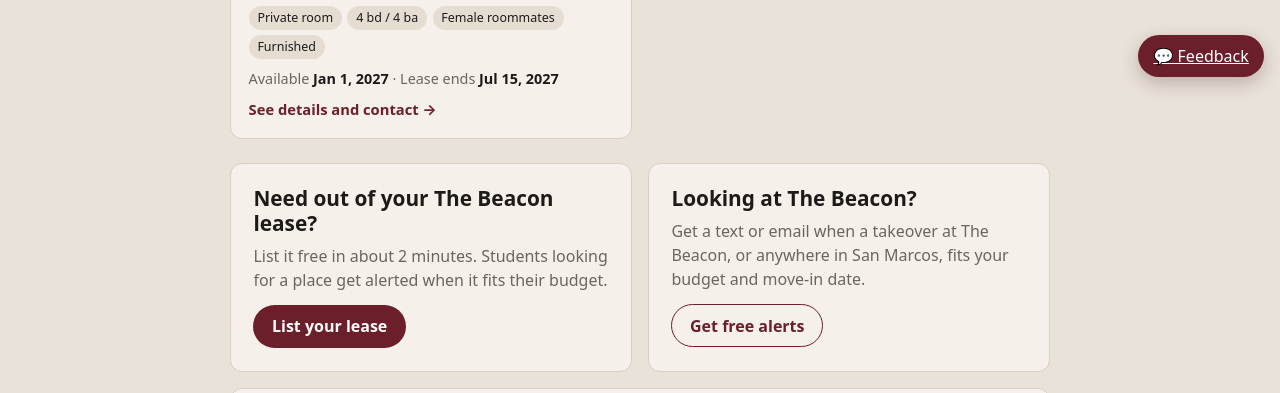
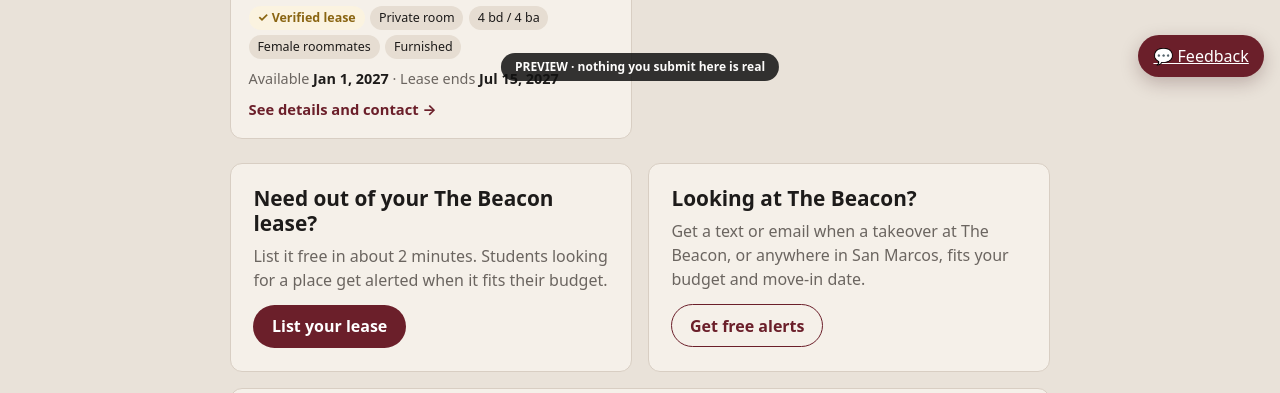
Before and after one commit to braydonladams-dot/Takeoversmtx, a plain HTML site: page lease-takeover/beacon.html in a window 1280 px wide. Shown: the part 707-1100 px from the top of the page. Drawn offline with Linux system fonts and the light colour scheme; no server answers.

Commit message:
Add preview safety switch (no-op on takeoversmtx.com) and vercel.json for the v2 preview
Co-Authored-By: Claude Opus 5.5 <noreply@anthropic.com>

```diff
--- a/lease-takeover/beacon.html
+++ b/lease-takeover/beacon.html
@@ -14,6 +14,7 @@
   <meta property="og:image" content="https://takeoversmtx.com/og-image.png">
   <meta name="twitter:card" content="summary_large_image">
   <link rel="stylesheet" href="/styles.css?v=1794810021">
+  <script src="/preview.js"></script>
   <script data-goatcounter="https://takeoversmtx.goatcounter.com/count" async src="//gc.zgo.at/count.js"></script>
   <script type="application/ld+json">{"@context":"https://schema.org","@type":"FAQPage","mainEntity":[{"@type":"Question","name":"How do I get out of my The Beacon lease?","acceptedAnswer":{"@type":"Answer","text":"Ask the The Beacon leasing office whether your lease can be transferred to someone else and what the transfer fee is. Then list your lease free on Takeover SMTX. Students looking for a place get alerted when it fits their budget and contact you directly. The new person applies with The Beacon like any other transfer."}},{"@type":"Question","name":"Can I take over a lease at The Beacon?","acceptedAnswer":{"@type":"Answer","text":"Yes, when someone is leaving. Every takeover listed above is from a current resident. Tap one to see the photos, the details and how to contact them. You still apply and get approved through the The Beacon office."}},{"@type":"Question","name":"What if nothing is listed at The Beacon right now?","acceptedAnswer":{"@type":"Answer","text":"Turn on free alerts with your budget and move-in date. We text or email you the moment a takeover that fits is listed at The Beacon or anywhere else in San Marcos."}},{"@type":"Question","name":"Does it cost anything?","acceptedAnswer":{"@type":"Answer","text":"No. Listing your lease and browsing takeovers on Takeover SMTX are both free."}}]}</script>
 </head>
@@ -34,7 +35,7 @@
       <p class="cp-summary" id="cp-summary"><b>1</b> takeover available now, from <b>$999/mo</b>.</p>
     </div>
 
-    <div id="cp-listings" class="grid cp-grid" data-key="beacon" data-name="The Beacon"><a class="card cp-card" href="/#l-0866d517"><img class="cp-photo" src="https://lh3.googleusercontent.com/d/1k6xahUzDzzwMWsnVZdBvajsA50PYpHXn=w800" alt="Photo of a lease takeover at The Beacon" loading="lazy"><div class="card-top"><h3>The Beacon</h3><div class="rent">$999<small>/mo</small></div></div><div class="tags"><span class="tag">Private room</span><span class="tag">4 bd / 4 ba</span><span class="tag">Female roommates</span><span class="tag">Furnished</span></div><div class="meta"><span>Available <b>Jan 1, 2027</b> · Lease ends <b>Jul 15, 2027</b></span></div><span class="cp-more">See details and contact →</span></a></div>
+    <div id="cp-listings" class="grid cp-grid" data-key="beacon" data-name="The Beacon"><a class="card cp-card" href="/#l-0866d517"><img class="cp-photo" src="https://lh3.googleusercontent.com/d/1k6xahUzDzzwMWsnVZdBvajsA50PYpHXn=w800" alt="Photo of a lease takeover at The Beacon" loading="lazy"><div class="card-top"><h3>The Beacon</h3><div class="rent">$999<small>/mo</small></div></div><div class="tags"><span class="tag verified">✓ Verified lease</span><span class="tag">Private room</span><span class="tag">4 bd / 4 ba</span><span class="tag">Female roommates</span><span class="tag">Furnished</span></div><div class="meta"><span>Available <b>Jan 1, 2027</b> · Lease ends <b>Jul 15, 2027</b></span></div><span class="cp-more">See details and contact →</span></a></div>
     <div id="cp-empty" class="empty" hidden>
       <p><b>Nothing at The Beacon right now.</b><br>New takeovers go up every week. Get a text or email the moment one fits you.</p>
       <a class="btn btn-primary" href="/#alerts">Get free alerts</a>
--- /dev/null
+++ b/preview.js
@@ -0,0 +1,30 @@
+// Preview safety switch. On any host that isn't takeoversmtx.com (the Vercel preview, localhost),
+// nothing is real: forms don't create listings or send emails, and visits don't count in GoatCounter.
+// On the live domain this file does nothing, so it's safe to ship.
+(function () {
+  if (/(^|\.)takeoversmtx\.com$/.test(location.hostname)) return;
+  window.TAKEOVER_PREVIEW = true;
+  // GoatCounter: skip the page view and send any events nowhere.
+  window.goatcounter = { no_onload: true, endpoint: 'https://preview.invalid/count' };
+
+  // Fake every POST to the backend (reads still use the real listings).
+  const realFetch = window.fetch.bind(window);
+  window.fetch = function (url, opts) {
+    const cfg = window.TAKEOVER_CONFIG || {};
+    if (opts && String(opts.method || 'GET').toUpperCase() === 'POST' && cfg.apiUrl && String(url).indexOf(cfg.apiUrl) === 0) {
+      let body = {};
+      try { body = JSON.parse(opts.body); } catch (_) { /* ignore */ }
+      console.log('[preview] blocked', body.type || 'POST', body);
+      const out = { ok: true, preview: true, id: 'preview', status: 'approved', contactMethod: 'text', contact: '512-555-0100' };
+      return Promise.resolve(new Response(JSON.stringify(out), { status: 200, headers: { 'Content-Type': 'application/json' } }));
+    }
+    return realFetch(url, opts);
+  };
+
+  document.addEventListener('DOMContentLoaded', function () {
+    const bar = document.createElement('div');
+    bar.textContent = 'PREVIEW · nothing you submit here is real';
+    bar.style.cssText = 'position:fixed;left:50%;bottom:12px;transform:translateX(-50%);z-index:9999;background:#111;color:#fff;font:600 12px/1 system-ui,sans-serif;padding:8px 14px;border-radius:999px;opacity:.85;pointer-events:none';
+    document.body.appendChild(bar);
+  });
+})();
```
Also changed, not shown: how-it-works.html (+1 -0 lines), index.html (+1 -0 lines), lease-takeover/arba.html (+1 -0 lines), lease-takeover/bishops-square.html (+1 -0 lines), lease-takeover/cabana-beach.html (+1 -0 lines), lease-takeover/cheatham-street-flats.html (+1 -0 lines), lease-takeover/cottages.html (+1 -0 lines), lease-takeover/foundry.html (+1 -0 lines), lease-takeover/index.html (+1 -0 lines), lease-takeover/lyndon.html (+1 -0 lines), lease-takeover/mirage.html (+1 -0 lines), lease-takeover/oasis.html (+1 -0 lines), lease-takeover/retreat.html (+1 -0 lines), lease-takeover/union.html (+1 -0 lines), 4 more files.
